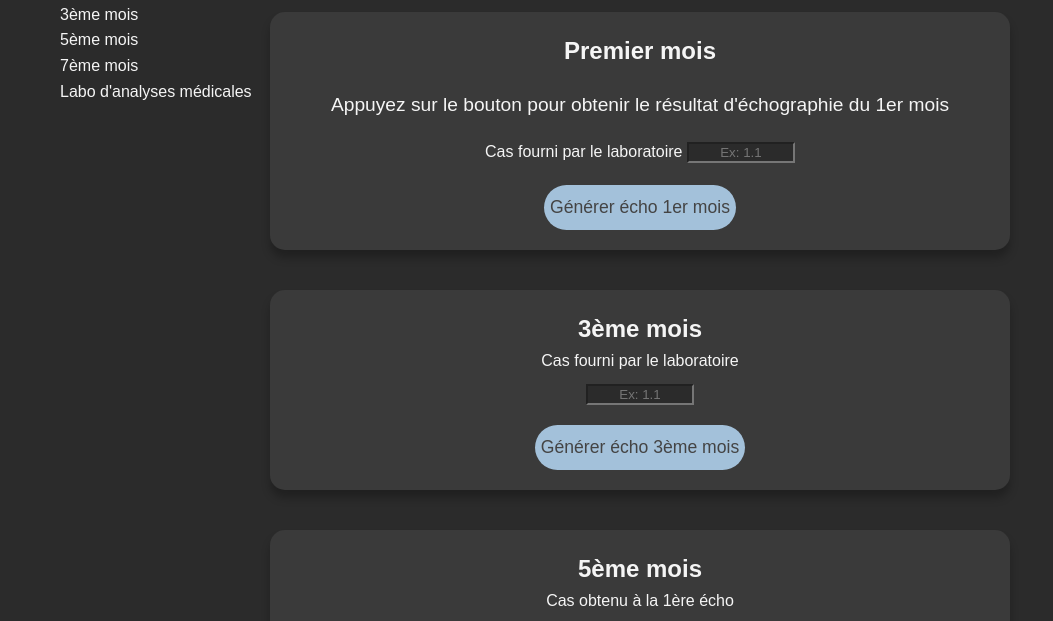
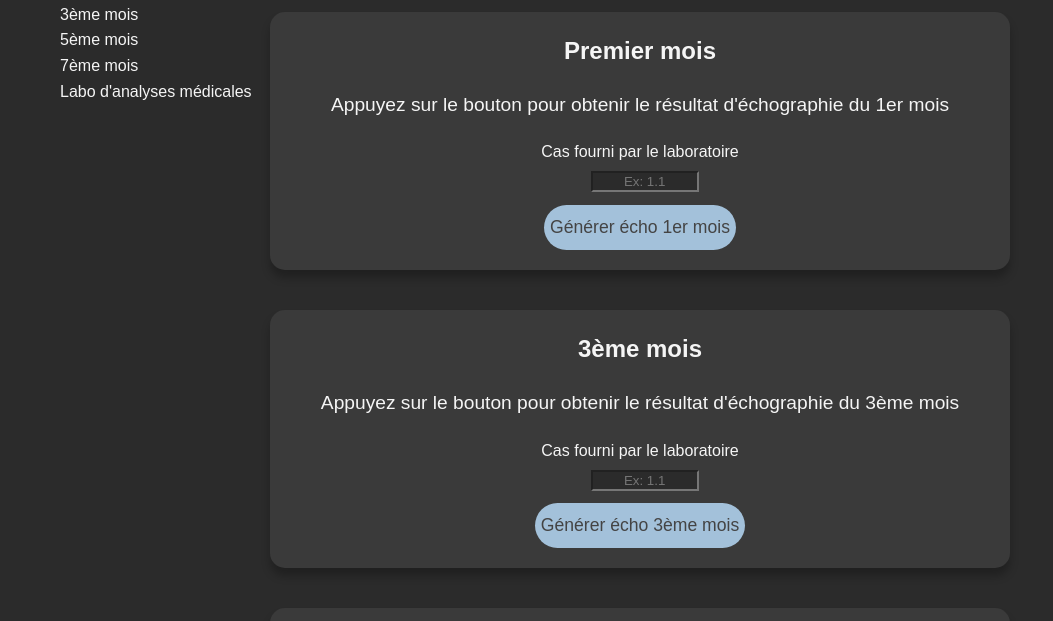
Before and after one commit to tinakeryn/echographies, a plain HTML site: page index.html in a window 1280 px wide. Shown: the part 122-743 px from the top of the page, without its empty margins (0-1053 px from the left). Drawn offline with Linux system fonts and the light colour scheme.

Commit message:
Correction du style 1er et 3ème mois

```diff
--- a/index.html
+++ b/index.html
@@ -31,9 +31,9 @@
         <h2>Premier mois</h2>
         <p>Appuyez sur le bouton pour obtenir le résultat d'échographie du 1er mois</p>
         <form>
-          <div id="firstMonthCaseContainer">
+          <div id="firstMonthCaseContainer" class="caseContainer">
             <label for="firstMonthCaseNumber">Cas fourni par le laboratoire</label>
-            <input type="text" id="firstMonthCaseNumber" placeholder="Ex: 1.1" />
+            <input type="text" id="firstMonthCaseNumber" class="caseNumber" placeholder="Ex: 1.1" />
           </div>
         </form>
         <button id="generateFirstMonthButton">Générer écho 1er mois</button>
@@ -44,9 +44,12 @@
       </section>
       <section class="container" id="thirdMonthSection">
         <h2>3ème mois</h2>
+        <p>Appuyez sur le bouton pour obtenir le résultat d'échographie du 3ème mois</p>
         <form>
-          <label for="thirdMonthCaseNumber">Cas fourni par le laboratoire</label>
-          <input type="text" id="thirdMonthCaseNumber" placeholder="Ex: 1.1" />
+          <div id="thirdMonthCaseContainer" class="caseContainer">
+            <label for="thirdMonthCaseNumber">Cas fourni par le laboratoire</label>
+            <input type="text" id="thirdMonthCaseNumber" class="caseNumber" placeholder="Ex: 1.1" />
+          </div>
         </form>
         <button id="generateThirdMonthButton">Générer écho 3ème mois</button>
         <i id="thirdMonthClose" class="fa-solid fa-xmark hidden"></i>
--- a/style/Layouts/_main.scss
+++ b/style/Layouts/_main.scss
@@ -113,17 +113,26 @@ main {
         width: 100px;
         text-align: center;
       }
-      #thirdMonthCaseContainer {
-        display: none;
+      .caseContainer {
         position: relative;
         margin-bottom: 20px;
-        #thirdMonthCaseNumber {
+        .caseNumber {
           position: absolute;
           top: 125%;
           left: 25%;
-          width: 125px;
         }
       }
+      // #thirdMonthCaseContainer {
+      //   display: none;
+      //   position: relative;
+      //   margin-bottom: 20px;
+      //   #thirdMonthCaseNumber {
+      //     position: absolute;
+      //     top: 125%;
+      //     left: 25%;
+      //     width: 125px;
+      //   }
+      // }
       #additionalSelectors {
         margin-bottom: -10px;
         label {
```
Also changed, not shown: style/style.css, 1 other file.
